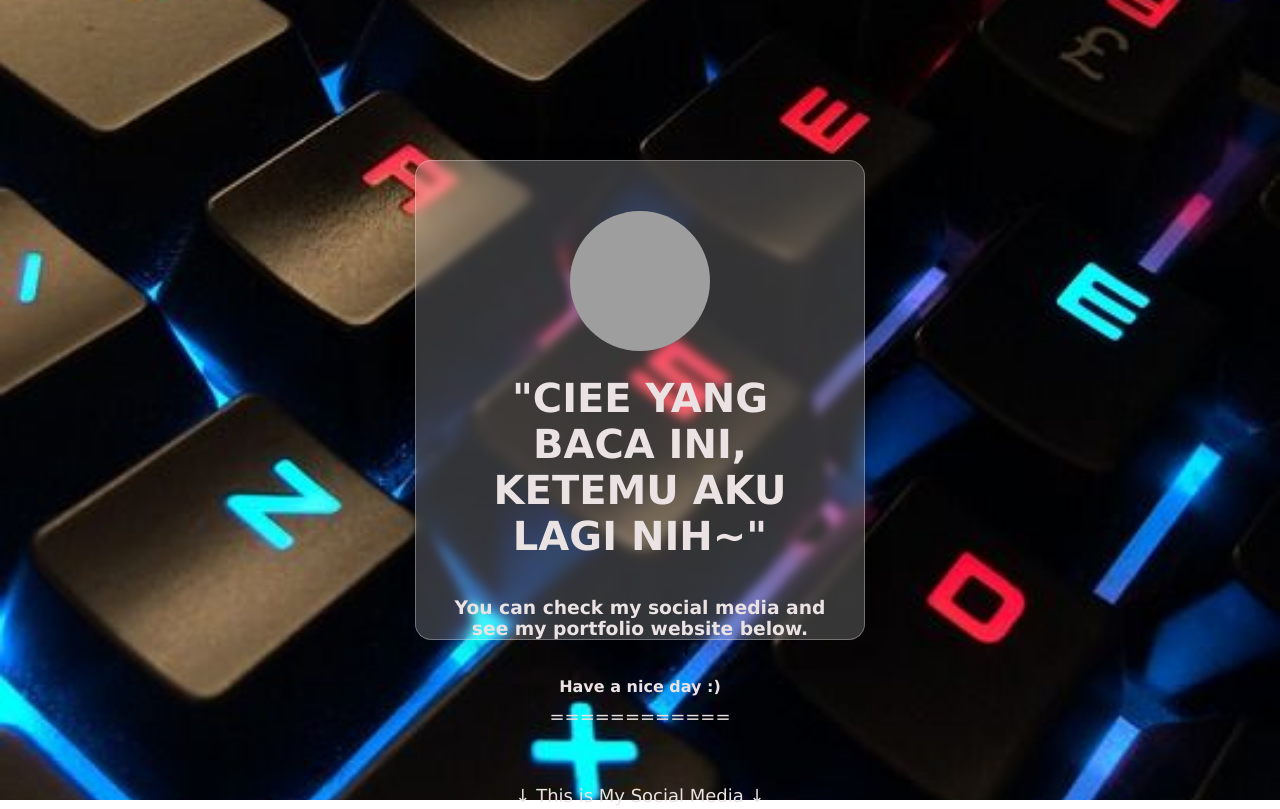
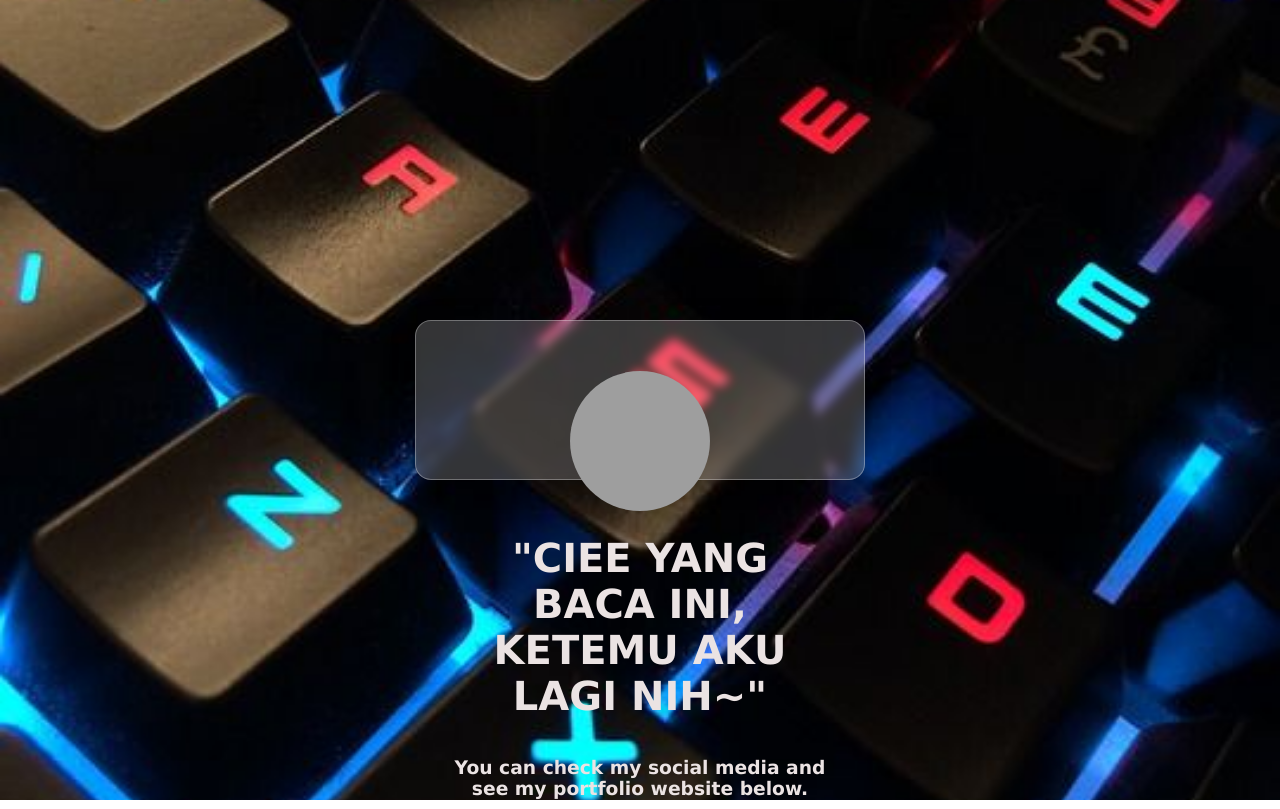
Before and after one commit to aafen/aafen, a plain HTML site: page index.html in a window 1280 px wide. Shown: the top 809 px of the page. Drawn offline with Linux system fonts and the light colour scheme; grey boxes are pictures that could not be loaded.

Commit message:
Update style.css

```diff
--- a/style.css
+++ b/style.css
@@ -20,7 +20,7 @@
 
 .card{
     width: 90%;
-    height: 60%;
+    height: 20%;
     max-width: 450px;
     color: #ebe3e3;
     text-align: center;
```
